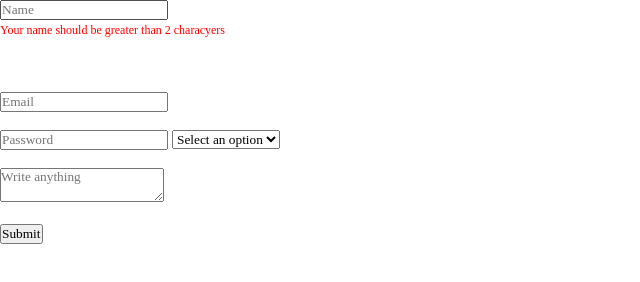
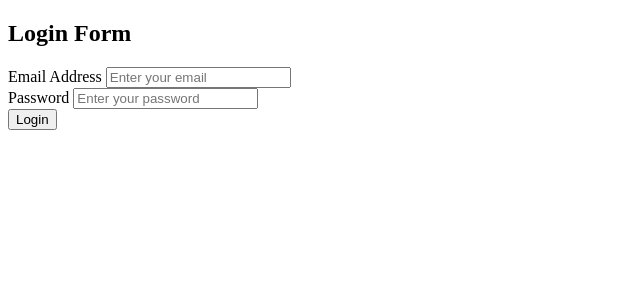
Before and after one commit to Kashifahmad22/rush, a plain HTML site: page index.html in a window 1280 px wide. Shown: the whole page, without its empty margins (0-640 px from the left). Drawn offline with Linux system fonts and the light colour scheme.

Commit message:
form validation

```diff
--- a/index.html
+++ b/index.html
@@ -1,78 +1,68 @@
+
 <!DOCTYPE html>
 <html lang="en">
+
 <head>
     <meta charset="UTF-8">
     <meta name="viewport" content="width=device-width, initial-scale=1.0">
-    <title>Dom_Manipulation</title>
 
-<style>
- *{
-    margin: 0;
-    padding: 0;
-    font-family: Gilroy;
-    box-sizing: border-box;
- }
- html,
-body {
-    width: 100%;
-    height: 100%;
-    overflow: hidden;
-    position: relative;
- }
- #abcd{
-    position: absolute;
-    transition: all cubic-bezier(0.25, 0.1, 0.25, 1) 0.3s;
-    width: 40px;
-    height: 40px;
-    background-color: red;
-}
+    <title>Form Validation</title>
 
-small{
-   font-size: 12px;
-   color: red;
-}
+    <!-- Linking CSS file -->
+    <link rel="stylesheet" href="style.css">
+</head>
+
+<body>
+
+    <div class="container">
+
+        <h2>Login Form</h2>
+
+        <!-- Form starts here -->
+        <form id="form">
+
+            <!-- Email Input -->
+            <div class="form-group">
+                <label for="email">Email Address</label>
+
+                <input
+                    type="text"
+                    id="email"
+                    placeholder="Enter your email"
+                >
+
+                <!-- Email error message -->
+                <small id="emailError"></small>
+            </div>
 
 
-</style>
+            <!-- Password Input -->
+            <div class="form-group">
+                <label for="password">Password</label>
 
-</head>
-<body>
-<form>
-    <input id="name" type="text" placeholder="Name">
-    <br>
-    <small>Your name should be greater than 2 characyers</small>
-    <br><br>
-    <br><br>
-    <input id="email" type="text" placeholder="Email">
-    <br><br>
-    <input id="password" type="password" placeholder="Password">
-<select id="gender">
-    <option value="">Select an option</option>
-    <option value="male">Male</option>
-    <option value="female">Female</option>
-    <option value="other">Other</option>
-</select>
-<br><br>
-<textarea id="message" placeholder="Write anything"></textarea>
-<br><br>
-<input type="submit" value="Submit">
-<br><br>
+                <input
+                    type="password"
+                    id="password"
+                    placeholder="Enter your password"
+                >
+
+                <!-- Password error message -->
+                <small id="passwordError"></small>
+            </div>
 
 
+            <!-- Submit Button -->
+            <button type="submit">Login</button>
 
-</form>
+            <!-- Success message -->
+            <p id="resultMessage"></p>
 
+        </form>
 
+    </div>
 
+    <!-- Linking JavaScript file -->
+    <script src="script.js"></script>
 
-
-
-
-
-
-
-
-
-<script src="script.js"></script>
 </body>
 </html>
```
